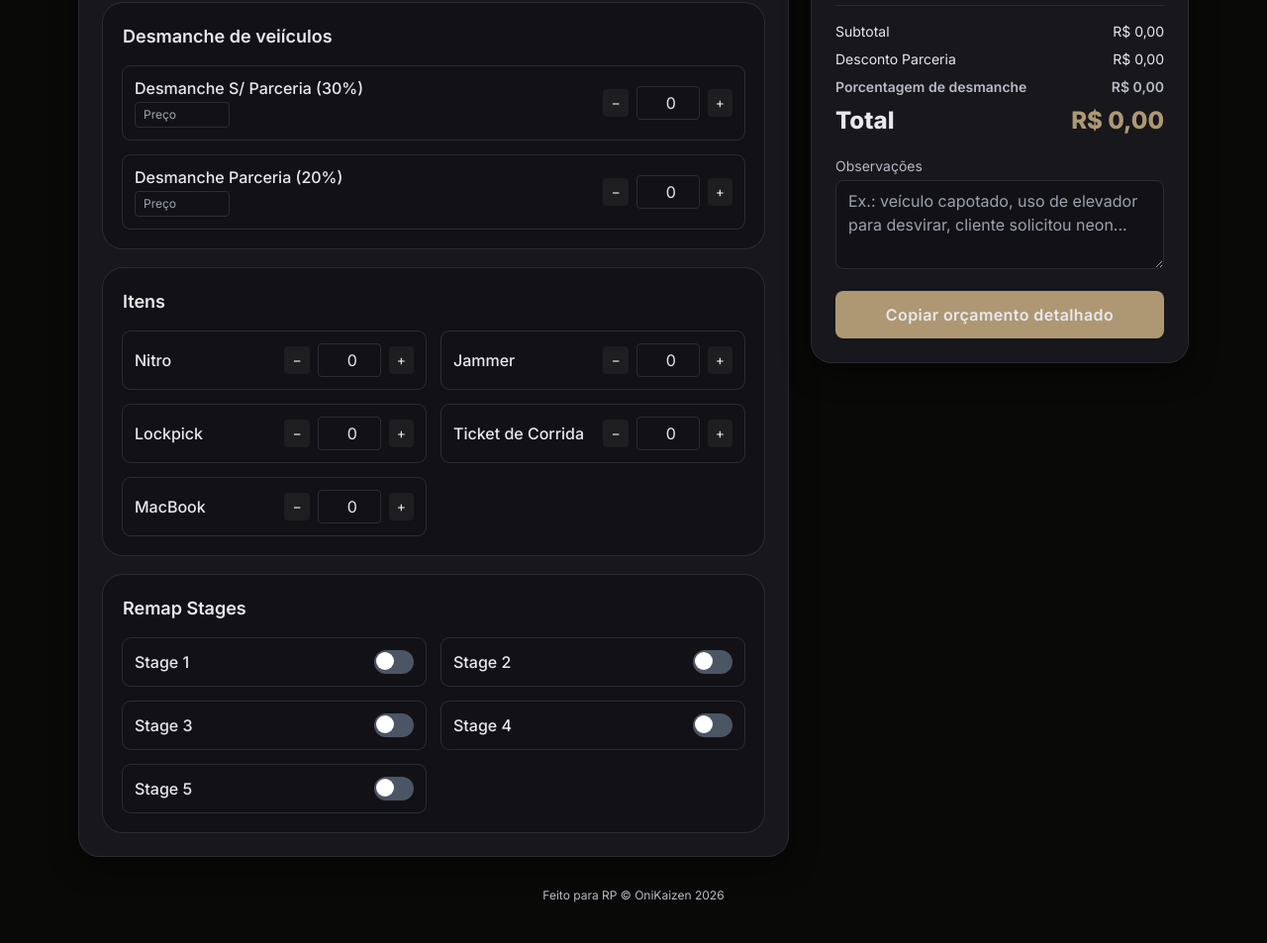
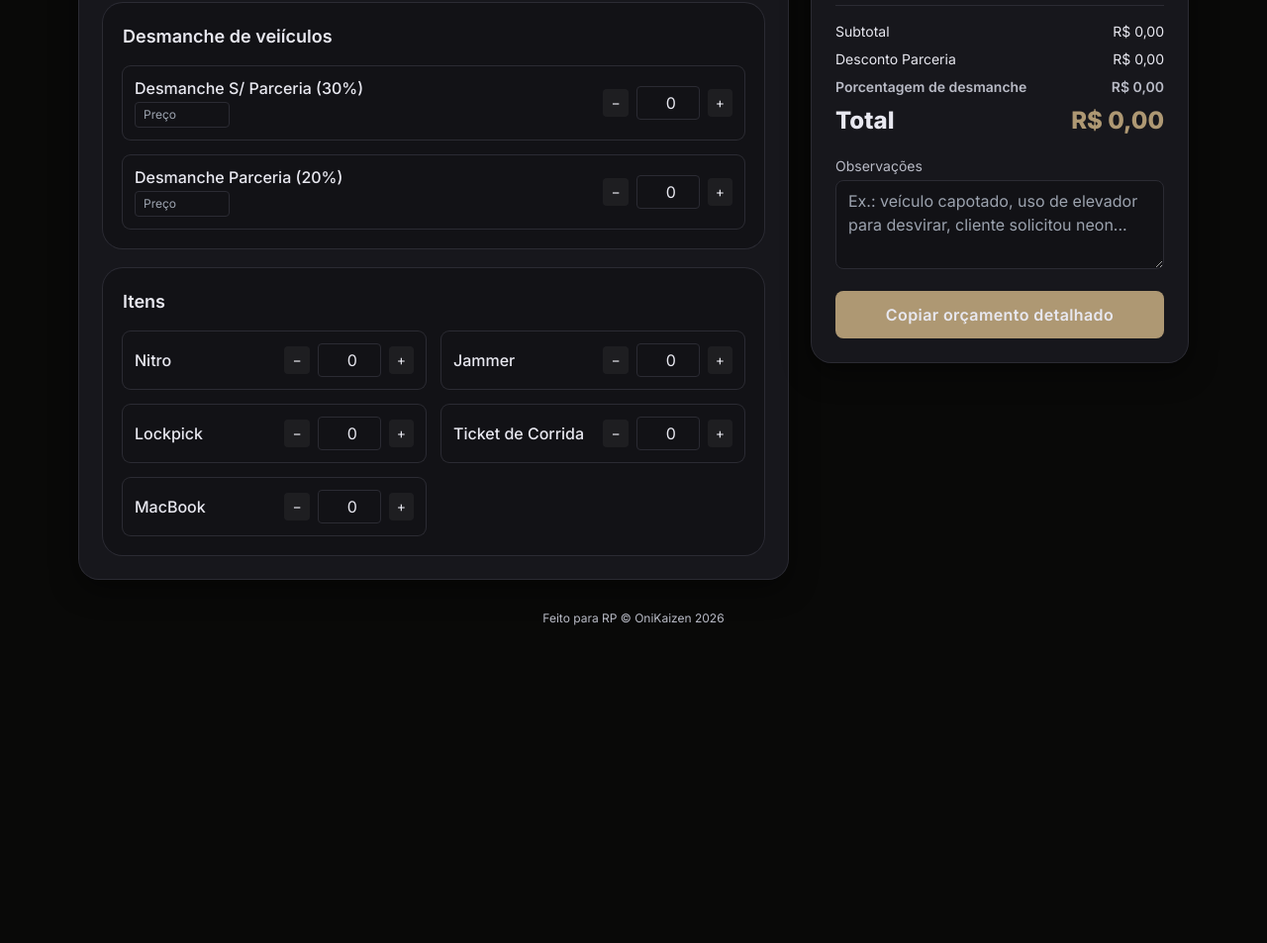
Before and after one commit to KatsuX603/OniKaizen-Calculadora, a plain HTML site: page index.html in a window 1280 px wide. Shown: the part 200-1153 px from the top of the page at 99% size. After the commit the page ends 873 px from the top, so only its background shows below. Drawn offline with nearby package versions, Linux system fonts and the light colour scheme.

Commit message:
Remove 'Remap Stages' section from index.html
Removed the 'Remap Stages' section and its items from the HTML.

```diff
--- a/index.html
+++ b/index.html
@@ -268,43 +268,6 @@
                 label: "MacBook",
                 type: "qty",
                 price: 30000,
-              },
-            ],
-          },
-          {
-            id: "remap",
-            title: "Remap Stages",
-            twoCols: true,
-            items: [
-              {
-                id: "st1",
-                label: "Stage 1",
-                type: "toggle",
-                price: 5000,
-              },
-              {
-                id: "st2",
-                label: "Stage 2",
-                type: "toggle",
-                price: 10000,
-              },
-              {
-                id: "st3",
-                label: "Stage 3",
-                type: "toggle",
-                price: 15000,
-              },
-              {
-                id: "st4",
-                label: "Stage 4",
-                type: "toggle",
-                price: 20000,
-              },
-              {
-                id: "st5",
-                label: "Stage 5",
-                type: "toggle",
-                price: 5000,
               },
             ],
           },
```
